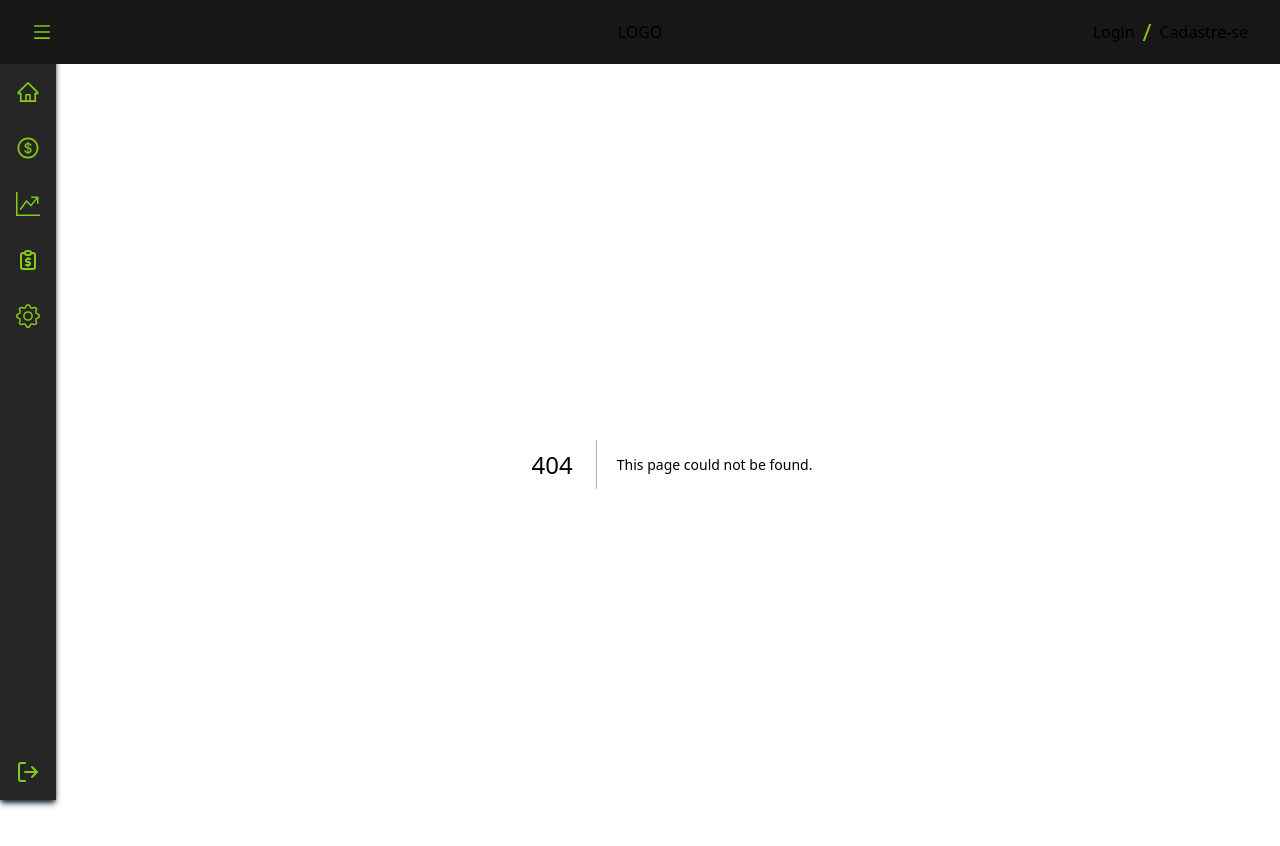
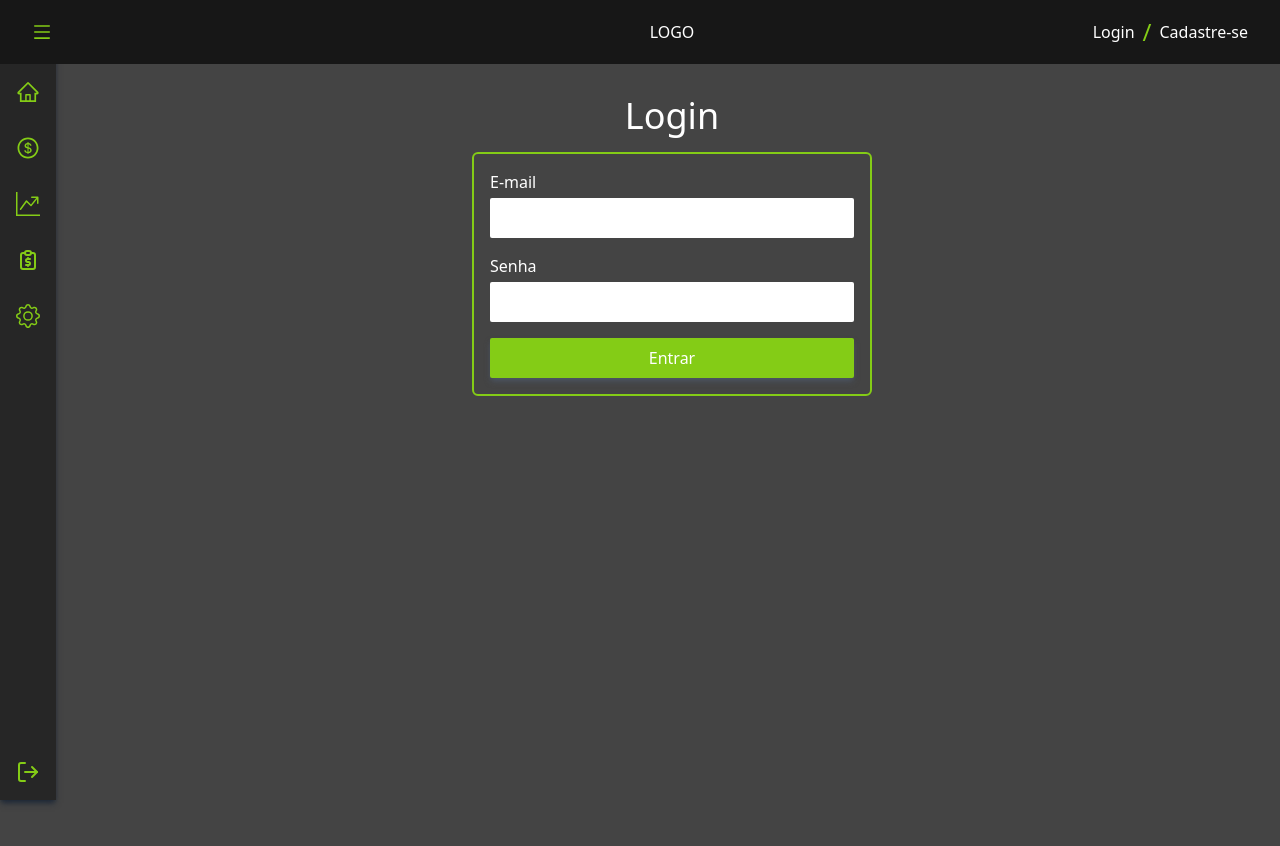
Before and after one commit to Joffre-Quintas/Projeto_Organiza, a Next.js app: page /login in a window 1280 px wide. Before the commit this address had no page. Shown: the top 846 px of the page. After the commit the page ends 800 px from the top, so only its background shows below. Built offline with nearby package versions, Linux system fonts and the light colour scheme.

Commit message:
Login finalizado

```diff
--- a/src/components/layout/Header.tsx
+++ b/src/components/layout/Header.tsx
@@ -12,11 +12,11 @@ export default function Header() {
 
     return (
         <>
-            <header className="fixed w-full h-16 top-0 left-0 grid grid-cols-3 px-8 py-4 bg-neutral-900 z-10 cursor-pointer">
-                <div className='flex justify-start items-center text-xl text-lime-500 transition hover:opacity-90'>
+            <header className="fixed w-full h-16 top-0 left-0 grid grid-cols-2 px-8 py-4 bg-neutral-900 z-10 cursor-pointer md:grid-cols-3">
+                <div className='hidden justify-start items-center text-xl text-lime-500 transition hover:opacity-90 md:flex'>
                     <AiOutlineMenu onClick={toggleState}/>
                 </div>
-                <div className="flex justify-center items-center">LOGO</div>
+                <div className="flex justify-start items-center md:ml-16 md:justify-center" >LOGO</div>
                 {!user ?
                     <div className="flex justify-end gap-2 items-center">
                         <Link href='/login' className='transition hover:scale-110 hover:text-lime-500'>Login</Link>
@@ -25,7 +25,7 @@ export default function Header() {
                     </div>
                     :
                     <div className="flex justify-end gap-2 items-center text-sm cursor-pointer">
-                        {<p>{user.nome_social}</p>}
+                        {<p>{user.usuario.nome_social}</p>}
                         <div className='text-xl'>
                             <FaRegCircleUser/>
                         </div>
--- a/src/context/UserContext.tsx
+++ b/src/context/UserContext.tsx
@@ -1,10 +1,13 @@
 import { createContext, useEffect, useState } from "react";
 
 interface IUser {
-    id:number,
-    nome_complet: string,
-    nome_social: string,
-    email: string
+    token: string,
+    usuario: {
+        id:number,
+        nome_complet: string,
+        nome_social: string,
+        email: string
+    }
 }
 interface IUserContext {
     user?:IUser,
--- /dev/null
+++ b/src/pages/login.tsx
@@ -0,0 +1,76 @@
+import { UserContext } from "@/context/UserContext"
+import router from "next/router";
+import { ChangeEvent, FormEvent, useContext, useState } from "react"
+
+export default function Login(){
+    const [loginData, setLoginData] = useState({email: null!, senha: null!})
+    const { handleLogin } = useContext(UserContext)
+
+    function handleLoginData(e:ChangeEvent<HTMLInputElement>) {
+        const fieldName = e.target.name;
+        const fieldValue = e.target.value;
+
+        setLoginData(current => {
+            return {
+                ...current,
+                [fieldName]: fieldValue
+            }
+        })
+    }
+
+    async function handleSubmit(e:FormEvent<HTMLFormElement>) {
+        e.preventDefault()
+        if(Object.values(loginData).some(value => value === null)) {
+            console.log('Preencha todos os campos!')
+        } else {
+            try {
+                const data = await fetch('https://defiant-seal-wetsuit.cyclic.app/login', {
+                method: 'POST',
+                headers: {
+                    "Content-type":"application/json"
+                },
+                body: JSON.stringify(loginData)
+            })
+            if(data.ok && data !== null) {
+                handleLogin('login', await data.json())
+                router.push('/')
+            } else {
+                throw new Error('Usuário não encontrado!')
+            }
+            }
+            catch(err) {
+                console.log(err)
+            }
+        }
+    }
+
+    return (
+        <div className="flex flex-col items-center">
+            <h1 className="text-4xl mt-8 mb-4">Login</h1>
+            <form
+                className="flex flex-col gap-4 w-1/2 max-w-[400px] min-w-[250px] border-2 border-lime-500 rounded-md p-4"
+                onSubmit={e => handleSubmit(e)}
+            >
+                <div className="flex flex-col gap-1">
+                    <label htmlFor="email">E-mail</label>
+                    <input
+                        type="email"
+                        name="email"
+                        className="outline-none px-2 text-black rounded-sm py-2"
+                        onChange={e => handleLoginData(e)}
+                    />
+                </div>
+                <div className="flex flex-col gap-1">
+                    <label htmlFor="senha">Senha</label>
+                    <input
+                        type="password"
+                        name="senha"
+                        className="outline-none px-2 text-black rounded-sm py-2"
+                        onChange={e => handleLoginData(e)}
+                    />
+                </div>
+                <button type="submit" className=" bg-lime-500 px-4 py-2 hover:opacity-90 rounded-sm shadow-md shadow-gray-600">Entrar</button>
+            </form>
+        </div>
+    )
+}
--- a/src/styles/globals.css
+++ b/src/styles/globals.css
@@ -2,10 +2,8 @@
 @tailwind components;
 @tailwind utilities;
 
-* {
+body {
   box-sizing: border-box;
-}
-body {
   background-color: #444;
   color: #fff;
 }
```
